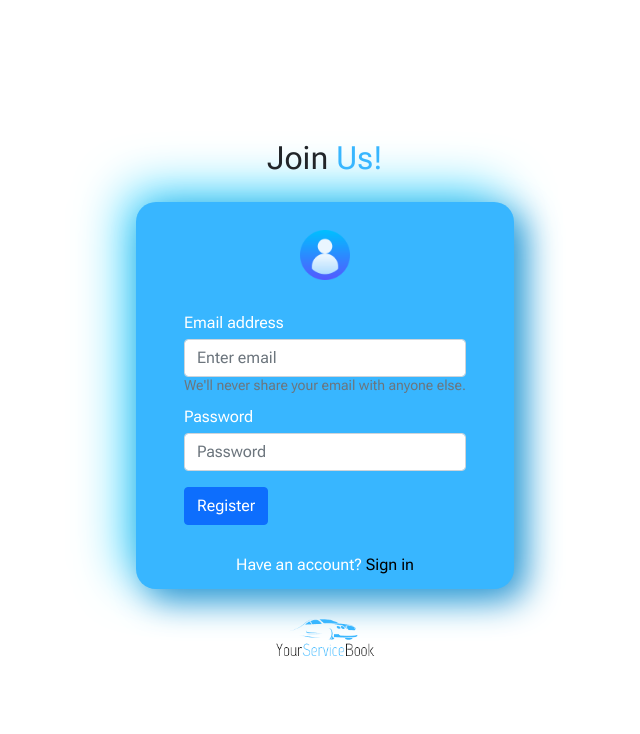
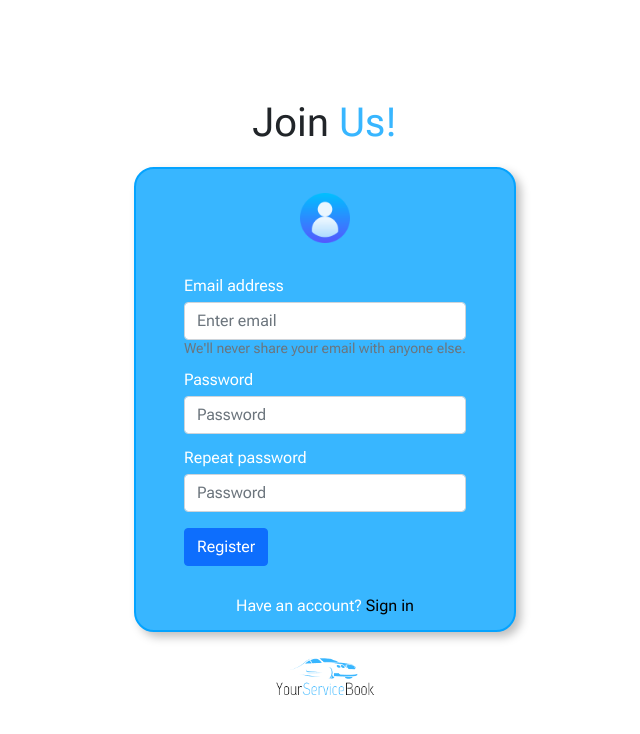
Before and after one commit to MateuszChmiest/YourServiceBook, a React (Create React App) app in the folder my-app/: page / in a window 1280 px wide. Both pictures are taken after a click on the element "Sign up". Shown: the top 734 px of the page, without its empty margins (315-955 px from the left). Built offline with nearby package versions, Linux system fonts and the light colour scheme; no server answers.

Commit message:
Login and Register form done

```diff
--- a/my-app/package.json
+++ b/my-app/package.json
@@ -11,6 +11,8 @@
     "react": "^18.1.0",
     "react-bootstrap": "^2.4.0",
     "react-dom": "^18.1.0",
+    "react-router": "^6.3.0",
+    "react-router-dom": "^6.3.0",
     "react-scripts": "5.0.1",
     "react-spinners": "^0.12.0",
     "sass": "^1.52.2",
--- a/my-app/src/App.js
+++ b/my-app/src/App.js
@@ -1,12 +1,14 @@
 import React from "react";
 import Preloader from "./components/Preloader";
 import Login from "./components/Login";
+// import {BrowserRouter as Router, Route} from "react-router-dom"
 
 const App = () => {
 	return (
 		<>
 			<Preloader />
 			<Login />
+
 		</>
 	);
 };
--- /dev/null
+++ b/my-app/src/components/Hero.js
@@ -0,0 +1,7 @@
+import React from "react";
+
+const Hero = () => {
+    return <h1>Hello</h1>
+}
+
+export default Hero;
--- a/my-app/src/components/Login.js
+++ b/my-app/src/components/Login.js
@@ -2,34 +2,79 @@ import { Button, Form } from "react-bootstrap";
 import "bootstrap/dist/css/bootstrap.min.css";
 import logo from "../images/logo.png";
 import user_img from "../images/user.png";
-import { useRef, useState } from "react";
-import { signup, singin } from "../firebase";
+import { useState } from "react";
+import { signup, login, useAuth, logout } from "../firebase";
+import Pulpit from "./Pulpit";
 
 const Login = () => {
 	const [hasAccount, setHasAccount] = useState("false");
-	const [emailError, setEmailError] = useState("");
-	const emailRef = useRef();
-	const passwordRef = useRef();
+	const [loading, setLoading] = useState(false);
+	const [error, setError] = useState("");
+	const [email, setEmail] = useState("");
+	const [password, setPassword] = useState("");
+	const [repeatPassword, setRepeatPassword] = useState("");
+	const currentUser = useAuth();
 
+	//Function to SignUp
 	async function handleSignUp(e) {
 		e.preventDefault();
+		clearError();
+		setLoading(true);
+		if (password !== repeatPassword) {
+			return setError("Passwords are not the same") & setLoading(false);
+		}
+		if (password.length > 6 || repeatPassword.length > 6) {
+			return setError("Passwords are not the same") & setLoading(false);
+		}
 		try {
-			await signup(emailRef.current.value, passwordRef.current.value);
+			await signup(email, password);
 		} catch {
-			setEmailError("Error");
+			setError("The account already exists");
+			clearInputs();
+		}
+		setLoading(false);
+	}
+
+	//Function to SignIn
+	async function handleSignIn(e) {
+		e.preventDefault();
+		clearError();
+		setLoading(true);
+		try {
+			await login(email, password);
+		} catch {
+			setError("Invalid email or password");
+			clearInputs();
+		}
+		setLoading(false);
+	}
+
+	//Function to Logout
+	async function handleLogout() {
+		clearInputs();
+		try {
+			logout();
+		} catch {
+			alert("Error");
 		}
 	}
 
-	async function handleSignIn(e) {
-		e.preventDefault();
-		try {
-			await singin(emailRef.current.value, passwordRef.current.value);
-		} catch {
-			setEmailError("Error");
+	//Functions clear
+	function clearInputs() {
+		setEmail("");
+		setPassword("");
+		setRepeatPassword("");
 	}
+
+	function clearError() {
+		setError("");
 	}
 
 	return (
+		<>
+			{currentUser ? (
+				<Pulpit handleLogout={handleLogout} currentUser={currentUser} />
+			) : (
 				<section className='Login'>
 					{hasAccount ? (
 						<h1>
@@ -40,47 +85,95 @@ const Login = () => {
 							Join <span>Us!</span>
 						</h1>
 					)}
-			<p>{emailError}</p>
+					<p>{currentUser?.email}</p>
 					<div className='Login__box'>
 						<div className='Login__user'>
 							<img src={user_img} alt='user' width={50} />
 						</div>
 
-			<Form onSubmit={handleSignUp}>
+						<Form onSubmit={hasAccount ? handleSignIn : handleSignUp}>
 							<Form.Group className='mb-3' controlId='formBasicEmail'>
 								<Form.Label>Email address</Form.Label>
-					<Form.Control type='email' placeholder='Enter email' ref={emailRef} />
+								<Form.Control
+									type='email'
+									placeholder='Enter email'
+									value={email}
+									onChange={(e) => setEmail(e.target.value)}
+								/>
 								<Form.Text className='text-muted'>
 									We'll never share your email with anyone else.
 								</Form.Text>
 							</Form.Group>
-
+							{hasAccount ? (
+								<>
 									<Form.Group className='mb-3' controlId='formBasicPassword'>
 										<Form.Label>Password</Form.Label>
 										<Form.Control
 											type='password'
 											placeholder='Password'
-						ref={passwordRef}
+											value={password}
+											onChange={(e) => setPassword(e.target.value)}
 										/>
 									</Form.Group>
+									<div id='error-text'>{error}</div>
+								</>
+							) : (
+								<>
+									<Form.Group className='mb-3' controlId='formBasicPassword'>
+										<Form.Label>Password</Form.Label>
+										<Form.Control
+											type='password'
+											placeholder='Password'
+											value={password}
+											onChange={(e) => setPassword(e.target.value)}
+										/>
+									</Form.Group>
+									<Form.Group
+										className='mb-3'
+										controlId='formRepeatBasicPassword'>
+										<Form.Label>Repeat password</Form.Label>
+										<Form.Control
+											type='password'
+											placeholder='Password'
+											value={repeatPassword}
+											onChange={(e) => setRepeatPassword(e.target.value)}
+										/>
+									</Form.Group>
+									<div id='error-text'>{error}</div>
+								</>
+							)}
 							{hasAccount ? (
 								<>
-						<Button variant='primary' type='submit'>
+									<Button
+										variant='primary'
+										type='submit'
+										disabled={loading || currentUser}>
 										Login
 									</Button>
 									<p>
 										Don't have an account?
-							<span onClick={() => setHasAccount(!hasAccount)}> Sign up</span>
+										<span
+											onClick={() => setHasAccount(!hasAccount) & clearError()}>
+											{" "}
+											Sign up
+										</span>
 									</p>
 								</>
 							) : (
 								<>
-						<Button variant='primary' type='submit'>
+									<Button
+										variant='primary'
+										type='submit'
+										disabled={loading || currentUser}>
 										Register
 									</Button>
 									<p>
 										Have an account?
-							<span onClick={() => setHasAccount(!hasAccount)}> Sign in</span>
+										<span
+											onClick={() => setHasAccount(!hasAccount) & clearError()}>
+											{" "}
+											Sign in
+										</span>
 									</p>
 								</>
 							)}
@@ -88,6 +181,8 @@ const Login = () => {
 					</div>
 					<img src={logo} alt='logo' width={100} />
 				</section>
+			)}
+		</>
 	);
 };
 
--- a/my-app/src/components/Preloader.js
+++ b/my-app/src/components/Preloader.js
@@ -10,7 +10,7 @@ const Preloader = () => {
 		setLoading(true);
 		setTimeout(() => {
 			setLoading(false);
-		}, 2000);
+		}, 1500);
 	}, []);
 
 	return (
--- /dev/null
+++ b/my-app/src/components/Pulpit.js
@@ -0,0 +1,23 @@
+import React from "react";
+import { Button } from "react-bootstrap";
+import logo from "../images/logo.png";
+import Hero from "./Hero";
+
+const Pulpit = ({ handleLogout, currentUser }) => {
+	return (
+		<>
+			<section className='Pulpit'>
+				<nav className='Pulpit__nav'>
+					<img src={logo} />
+					<h2>Welcome {currentUser.email}</h2>
+					<Button variant='primary' onClick={handleLogout}>
+						Logout
+					</Button>
+				</nav>
+			</section>
+            <Hero/>
+		</>
+	);
+};
+
+export default Pulpit;
--- a/my-app/src/firebase.js
+++ b/my-app/src/firebase.js
@@ -1,5 +1,6 @@
 import { initializeApp } from "firebase/app";
-import {getAuth, createUserWithEmailAndPassword, signInWithEmailAndPassword} from "firebase/auth";
+import {getAuth, createUserWithEmailAndPassword, signInWithEmailAndPassword, onAuthStateChanged, signOut} from "firebase/auth";
+import { useEffect, useState } from "react";
 
 
 // Your web app's Firebase configuration
@@ -16,11 +17,26 @@ const firebaseConfig = {
 const app = initializeApp(firebaseConfig);
 const auth = getAuth();
 
-//Export Firebase
 export function signup(email,password) {
     return createUserWithEmailAndPassword(auth,email,password);
 }
 
-export function singin(email,password) {
+export function login(email,password) {
     return signInWithEmailAndPassword(auth,email,password)
 }
+
+export function logout() {
+  return signOut(auth)
+}
+
+//The function shows the logged user
+export function useAuth() {
+  const [currentUser, setCurrentUser] = useState();
+
+  useEffect(() => {
+    const unsub = onAuthStateChanged(auth, user => setCurrentUser(user))
+    return unsub;
+  })
+
+  return currentUser
+}
--- a/my-app/src/sass/elements/_login.scss
+++ b/my-app/src/sass/elements/_login.scss
@@ -7,8 +7,14 @@
 	height: 100vh;
 	padding: 1rem;
 
+	#error-text {
+		color: red;
+		margin-bottom: 1rem;
+	}
+
 	h1 {
-		margin-bottom: 1.75rem;
+		font-size: 2.5rem;
+		margin-bottom: 1.5rem;
 		z-index: 10;
 
 		span {
@@ -17,7 +23,7 @@
 	}
 
 	img {
-		margin-top: 1.75rem;
+		margin-top: 1.5rem;
 	}
 
 	&__user {
@@ -26,11 +32,12 @@
 	}
 
 	&__box {
+		border: 2px solid #04a3ff;
 		padding: 0 3rem 1rem 3rem;
 		border-radius: 20px;
 		background: #38b6ff;
-		box-shadow: 11px 11px 34px #2e95d1, -11px -11px 50px #42d7ff;
-
+		box-shadow:  5px 5px 10px #bfbfbf,
+		-5px -5px 10px #ffffff;
 		Form {
 			font-family: $font-primary;
 			font-weight: 400;
@@ -45,7 +52,11 @@
 				color: black;
 				font-weight: 400;
 				cursor: pointer;
-				margin: 0;
+				transition: text-shadow ease-in-out;
+
+				&:hover {
+					text-shadow: 0px 0px 4px rgba(44, 44, 44, 0.82);
+				}
 			}
 		}
 	}
```
Also changed, not shown: 1 other file (tests, documents, lock files or other folders). Lines whose indentation alone changed are shown as unchanged.
